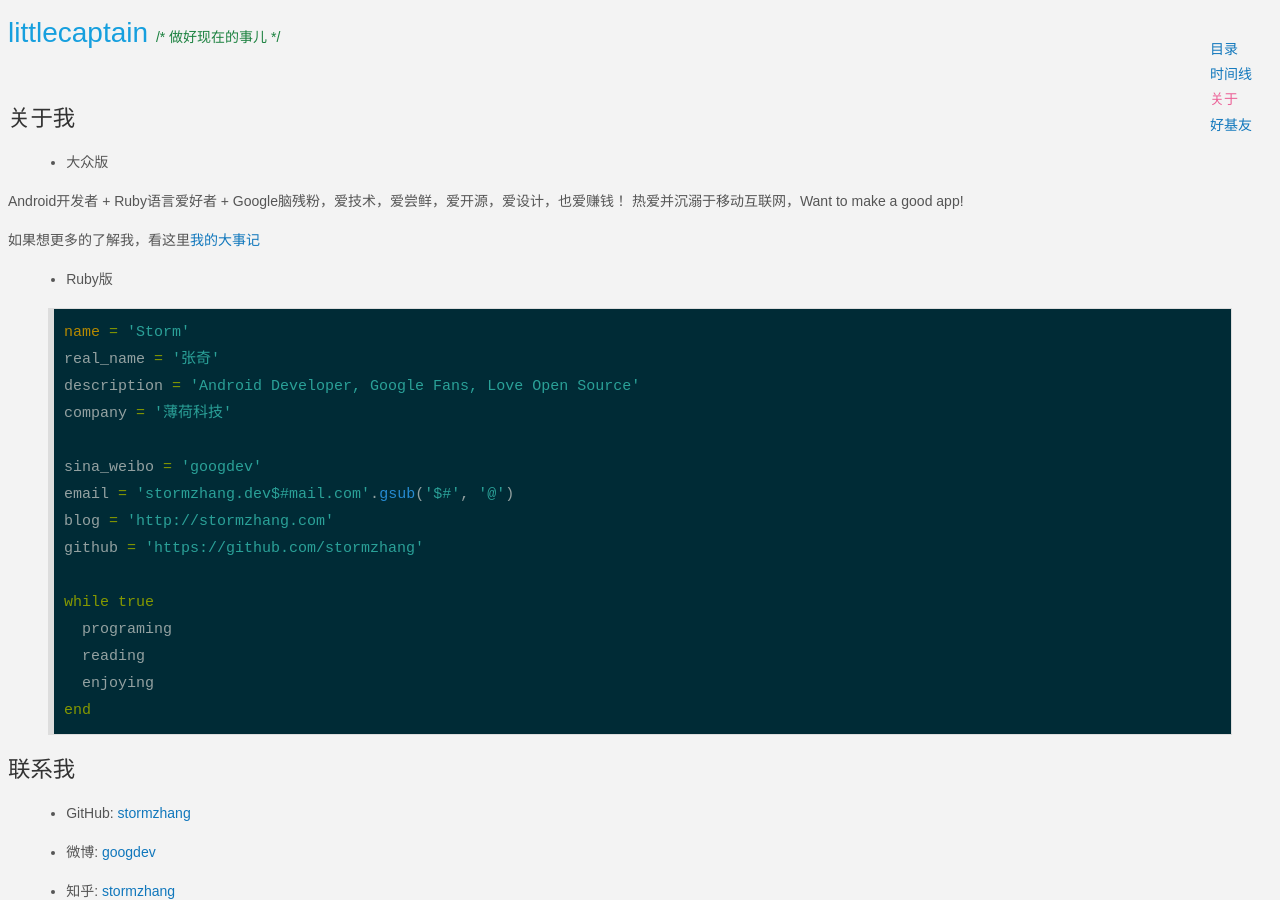
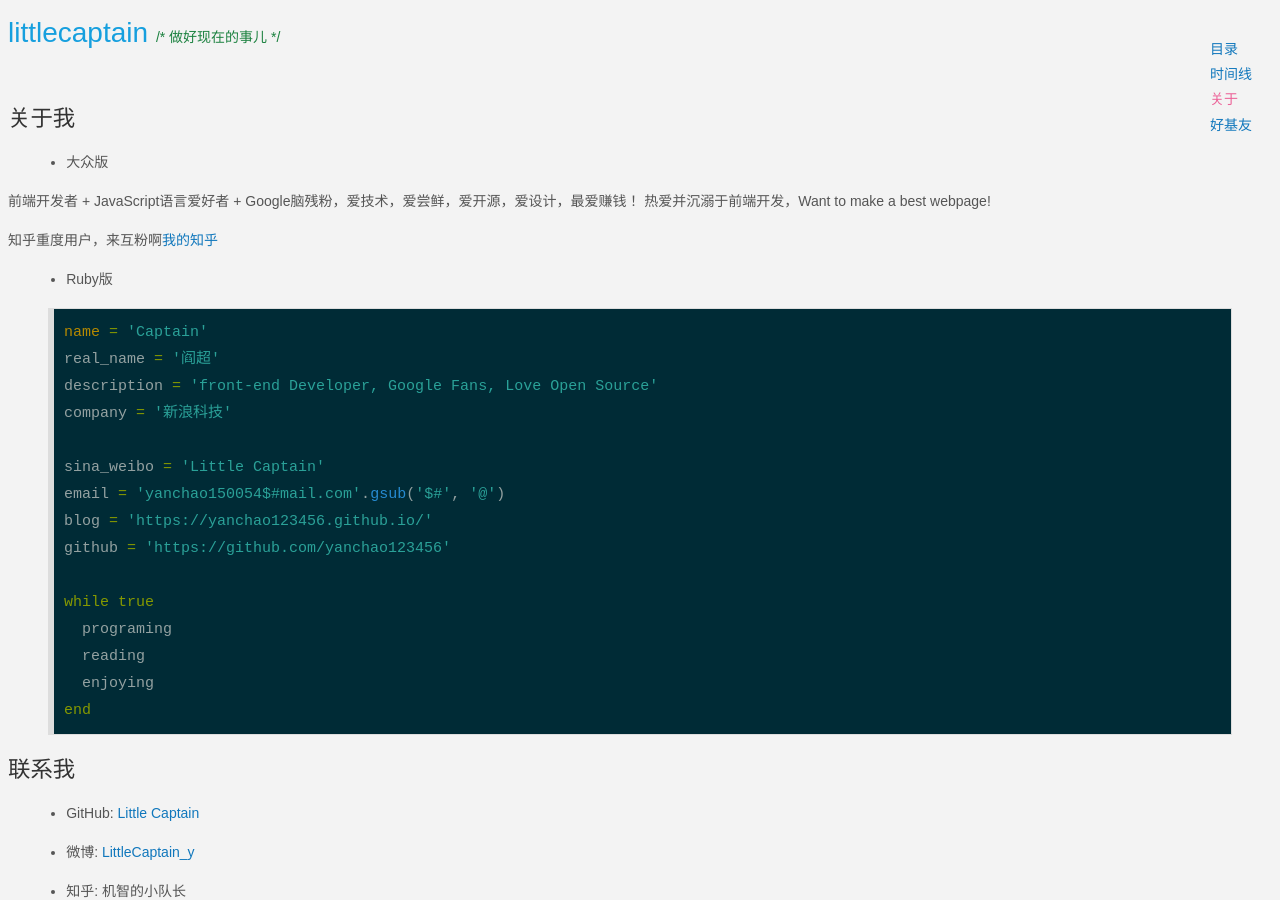
Before and after one commit to BinaryCaptain/BinaryCaptain.github.io, a Jekyll site: the page built from about.html, in a window 1280 px wide and 900 px high. Built offline with Jekyll 4.4.1, drawn with Linux system fonts in a browser that asks for light colours; nearby versions of some CDN libraries; comment, search, counter and statistics services are not loaded; a style sheet for code colours, icons or effects is not loaded; some of the changed text lies outside the part shown.

Commit message:
关于我页面修改

```diff
--- a/about.html
+++ b/about.html
@@ -13,24 +13,24 @@ index: 4
 <li>大众版</li>
 </ul>
 
-<p>Android开发者 + Ruby语言爱好者 + Google脑残粉，爱技术，爱尝鲜，爱开源，爱设计，也爱赚钱！ 热爱并沉溺于移动互联网，Want to make a good app!</p>
+<p>前端开发者 + JavaScript语言爱好者 + Google脑残粉，爱技术，爱尝鲜，爱开源，爱设计，最爱赚钱！ 热爱并沉溺于前端开发，Want to make a best webpage!</p>
 
-<p>如果想更多的了解我，看这里<a href="http://stormzhang.com/my-progress">我的大事记</a></p>
+<p>知乎重度用户，来互粉啊<a href="https://www.zhihu.com/people/yan-chao-1314/activities">我的知乎</a></p>
 
 <ul>
 <li>Ruby版</li>
 </ul>
 
 {% highlight ruby %}
-name = 'Storm'
-real_name = '张奇'
-description = 'Android Developer, Google Fans, Love Open Source'
-company = '薄荷科技'
+name = 'Captain'
+real_name = '阎超'
+description = 'front-end Developer, Google Fans, Love Open Source'
+company = '新浪科技'
 
-sina_weibo = 'googdev'
-email = 'stormzhang.dev$#mail.com'.gsub('$#', '@')
-blog = 'http://stormzhang.com'
-github = 'https://github.com/stormzhang'
+sina_weibo = 'Little Captain'
+email = 'yanchao150054$#mail.com'.gsub('$#', '@')
+blog = 'https://yanchao123456.github.io/'
+github = 'https://github.com/yanchao123456'
 
 while true
   programing
@@ -43,26 +43,15 @@ end
 
 <ul>
 <li>
-<p>GitHub: <a href="https://github.com/stormzhang">stormzhang</a></p>
+<p>GitHub: <a href="https://github.com/yanchao123456">Little Captain</a></p>
 </li>
 
 <li>
-<p>微博: <a href="http://weibo.com/zhangqi8">googdev</a></p>
+<p>微博: <a href="http://weibo.com/LittleCaptain_y">LittleCaptain_y</a></p>
 </li>
 
 <li>
-<p>知乎: <a href="http://www.zhihu.com/people/stormzhang">stormzhang</a></p>
-</li>
-
-<li>
-<p>微信公众号: AndroidDeveloper (专注Android干货分享)，本博客没有rss订阅，建议关注微信公众号，博客更新或干货分享第一时间推送</p>
-<img src="/image/weixinpublic.jpg" />
-</li>
-<br />
-
-<li>
-<p>打赏我：如果觉得我的博客，或者我的各种分享对您有帮助，不妨支付宝扫描打赏我杯咖啡吧，我将更有动力。</p>
-<img src="/image/zhifubao.jpg" />
+<p>知乎: <a href="https://www.zhihu.com/people/yan-chao-1314/activities"></a>机智的小队长</p>
 </li>
 
 <br />
```
